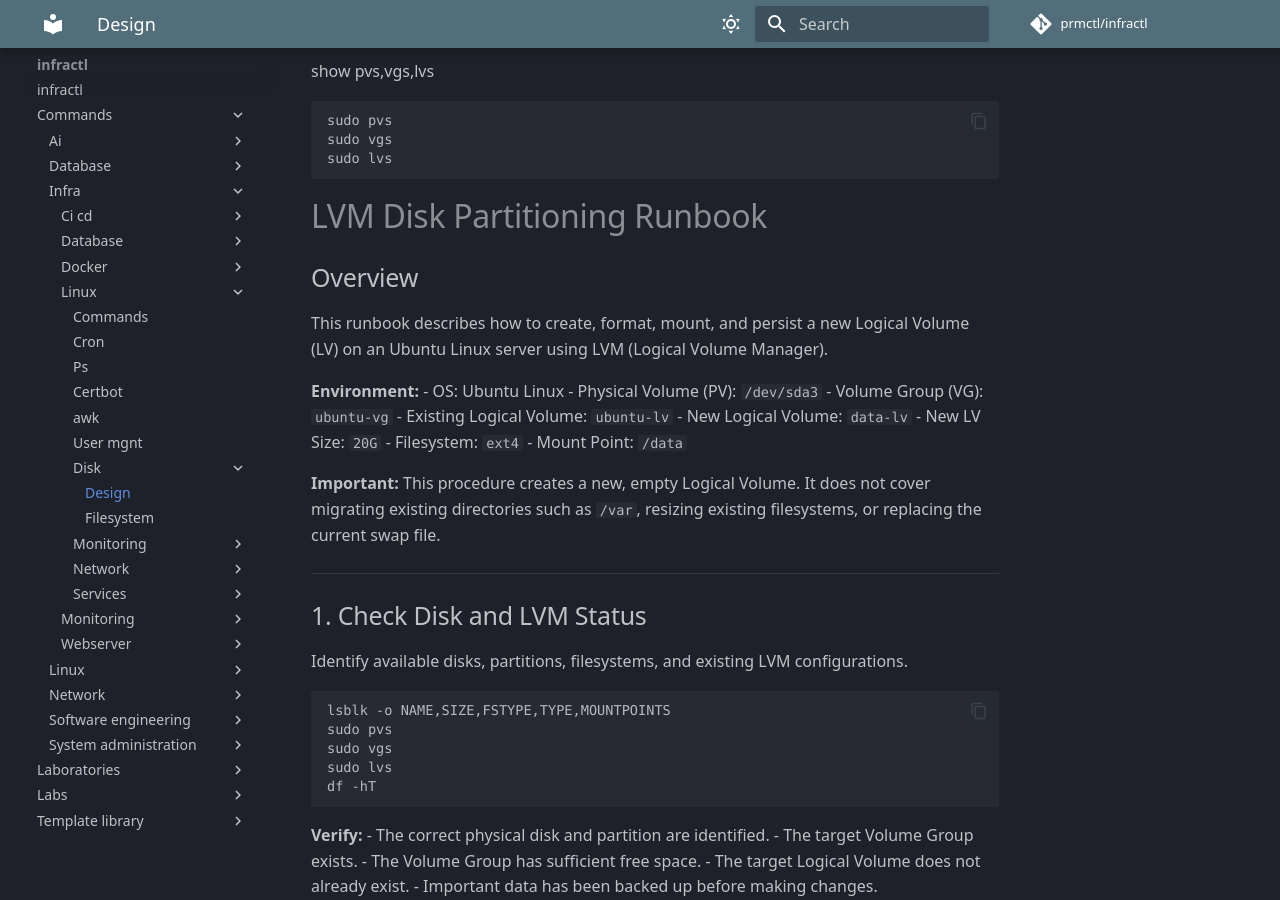
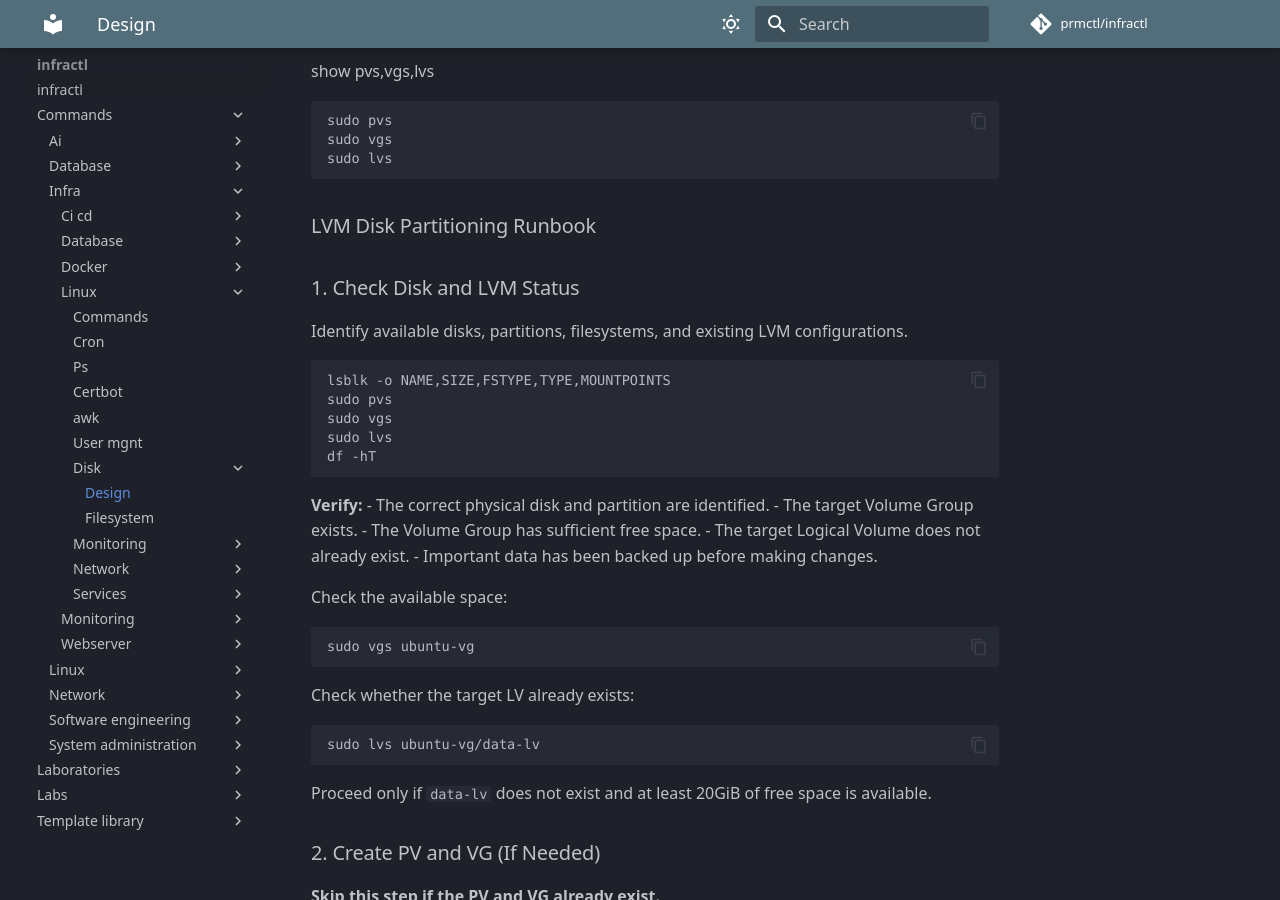
Before and after one commit to prmctl/infractl, an MkDocs documentation site: the page built from docs/commands/infra/linux/disk/disk_management.md, in a window 1280 px wide and 900 px high, scrolled down 809 px. Built offline with MkDocs 1.6.1 and Material for MkDocs 9.7.7, drawn with Linux system fonts in a browser that asks for light colours; comment, search, counter and statistics services are not loaded; some of the changed text lies outside the part shown.

Commit message:
add command

````diff
--- a/docs/commands/infra/linux/disk/disk_management.md
+++ b/docs/commands/infra/linux/disk/disk_management.md
@@ -46,27 +46,11 @@ sudo lvs
 
 
 
-# LVM Disk Partitioning Runbook
+### LVM Disk Partitioning Runbook
 
-## Overview
 
-This runbook describes how to create, format, mount, and persist a new Logical Volume (LV) on an Ubuntu Linux server using LVM (Logical Volume Manager).
 
-**Environment:**
-- OS: Ubuntu Linux
-- Physical Volume (PV): `/dev/sda3`
-- Volume Group (VG): `ubuntu-vg`
-- Existing Logical Volume: `ubuntu-lv`
-- New Logical Volume: `data-lv`
-- New LV Size: `20G`
-- Filesystem: `ext4`
-- Mount Point: `/data`
-
-**Important:** This procedure creates a new, empty Logical Volume. It does not cover migrating existing directories such as `/var`, resizing existing filesystems, or replacing the current swap file.
-
----
-
-## 1. Check Disk and LVM Status
+### 1. Check Disk and LVM Status
 
 Identify available disks, partitions, filesystems, and existing LVM configurations.
 
@@ -99,13 +83,13 @@ sudo lvs ubuntu-vg/data-lv
 
 Proceed only if `data-lv` does not exist and at least 20GiB of free space is available.
 
-## 2. Create PV and VG (If Needed)
+### 2. Create PV and VG (If Needed)
 
 **Skip this step if the PV and VG already exist.**
 
 Creating a new PV or changing disk partitions can destroy existing data if the wrong device is selected.
 
-### 2.1 Create a Physical Volume
+#### 2.1 Create a Physical Volume
 
 For a verified, unused target partition:
 
@@ -115,13 +99,13 @@ sudo pvcreate /dev/sdX1
 
 Replace `/dev/sdX1` with the actual target partition.
 
-### 2.2 Create a Volume Group
+#### 2.2 Create a Volume Group
 
 ```bash
 sudo vgcreate my-vg /dev/sdX1
 ```
 
-### 2.3 Extend an Existing Volume Group (Optional)
+#### 2.3 Extend an Existing Volume Group (Optional)
 
 If adding a new PV to an existing VG:
 
@@ -129,7 +113,7 @@ If adding a new PV to an existing VG:
 sudo vgextend ubuntu-vg /dev/sdX1
 ```
 
-### 2.4 Verify
+#### 2.4 Verify
 
 ```bash
 sudo pvs
@@ -142,7 +126,7 @@ For this server, `/dev/sda3` is already a PV belonging to `ubuntu-vg`. No PV or
 
 ---
 
-## 3. Create a Logical Volume
+### 3. Create a Logical Volume
 
 Create a new 20GiB Logical Volume named `data-lv`.
 
@@ -170,7 +154,7 @@ Expected result: `data-lv` exists with a size of 20GiB.
 
 ---
 
-## 4. Create a Filesystem
+### 4. Create a Filesystem
 
 Format the new Logical Volume with the ext4 filesystem.
 
@@ -200,7 +184,7 @@ TYPE="ext4"
 
 ---
 
-## 5. Create a Mount Point
+### 5. Create a Mount Point
 
 Create the directory where the filesystem will be mounted.
 
@@ -224,7 +208,7 @@ Do not mount over a directory containing existing data without planning its migr
 
 ---
 
-## 6. Mount the Filesystem
+### 6. Mount the Filesystem
 
 Mount the new Logical Volume:
 
@@ -250,11 +234,11 @@ The filesystem should be mounted at `/data` and accessible.
 
 ---
 
-## 7. Make the Mount Persistent
+### 7. Make the Mount Persistent
 
 By default, a manual mount does not necessarily survive a reboot. Configure `/etc/fstab` to mount the filesystem automatically.
 
-### 7.1 Get the Filesystem UUID
+#### 7.1 Get the Filesystem UUID
 
 ```bash
 sudo blkid /dev/ubuntu-vg/data-lv
@@ -267,13 +251,13 @@ UUID="xxxxxxxx-xxxx-xxxx-xxxx-xxxxxxxxxxxx"
 TYPE="ext4"
 ```
 
-### 7.2 Back Up /etc/fstab
+#### 7.2 Back Up /etc/fstab
 
 ```bash
 sudo cp -a /etc/fstab /etc/fstab.bak
 ```
 
-### 7.3 Edit /etc/fstab
+#### 7.3 Edit /etc/fstab
 
 ```bash
 sudo nano /etc/fstab
@@ -298,7 +282,7 @@ UUID=<ACTUAL_UUID>  /data  ext4  defaults  0  2
 
 Do not add a duplicate entry for the same mount point.
 
-### 7.4 Validate the Configuration
+#### 7.4 Validate the Configuration
 
 ```bash
 sudo findmnt --verify --verbose
@@ -328,7 +312,7 @@ df -hT /data
 
 ---
 
-## 8. Post-Configuration Validation
+### 8. Post-Configuration Validation
 
 Run the following commands:
 
@@ -341,25 +325,13 @@ df -hT /data
 findmnt --mountpoint /data
 ```
 
-**Validation checklist:**
-
-- [ ] The new LV exists.
-- [ ] The LV size is correct.
-- [ ] The filesystem type is ext4.
-- [ ] The filesystem is mounted at `/data`.
-- [ ] The `/etc/fstab` entry is valid.
-- [ ] The filesystem mounts successfully using `mount /data`.
-- [ ] The existing root and boot filesystems remain unchanged.
-
-An optional reboot can verify persistence, but should be performed only during an approved maintenance window with recovery access available.
-
 ---
 
-## 9. Rollback Procedure
+### 9. Rollback Procedure
 
 Use this procedure only if the new LV contains no data that needs to be retained.
 
-### 9.1 Remove the fstab Entry
+#### 9.1 Remove the fstab Entry
 
 Edit `/etc/fstab` and remove the entry created for `/data`.
 
@@ -374,7 +346,7 @@ sudo findmnt --verify --verbose
 sudo systemctl daemon-reload
 ```
 
-### 9.2 Unmount the Filesystem
+#### 9.2 Unmount the Filesystem
 
 ```bash
 sudo umount /data
@@ -388,7 +360,7 @@ findmnt --mountpoint /data
 
 If the filesystem is busy, identify the processes using it before proceeding.
 
-### 9.3 Remove the Logical Volume
+#### 9.3 Remove the Logical Volume
 
 **Destructive operation:** This permanently removes the LV and its filesystem.
 
@@ -398,7 +370,7 @@ Only execute after confirming the correct LV and that its data is no longer requ
 sudo lvremove /dev/ubuntu-vg/data-lv
 ```
 
-### 9.4 Verify Available Space
+#### 9.4 Verify Available Space
 
 ```bash
 sudo lvs
@@ -417,7 +389,7 @@ Do not remove the existing PV, VG, or root LV during this rollback.
 
 ---
 
-## 10. LVM Command Reference
+### 10. LVM Command Reference
 
 | Command | Purpose |
 |---|---|
@@ -441,7 +413,7 @@ Do not remove the existing PV, VG, or root LV during this rollback.
 
 ---
 
-## LVM Workflow Summary
+### LVM Workflow Summary
 
 ```text
 Physical Disk
````
